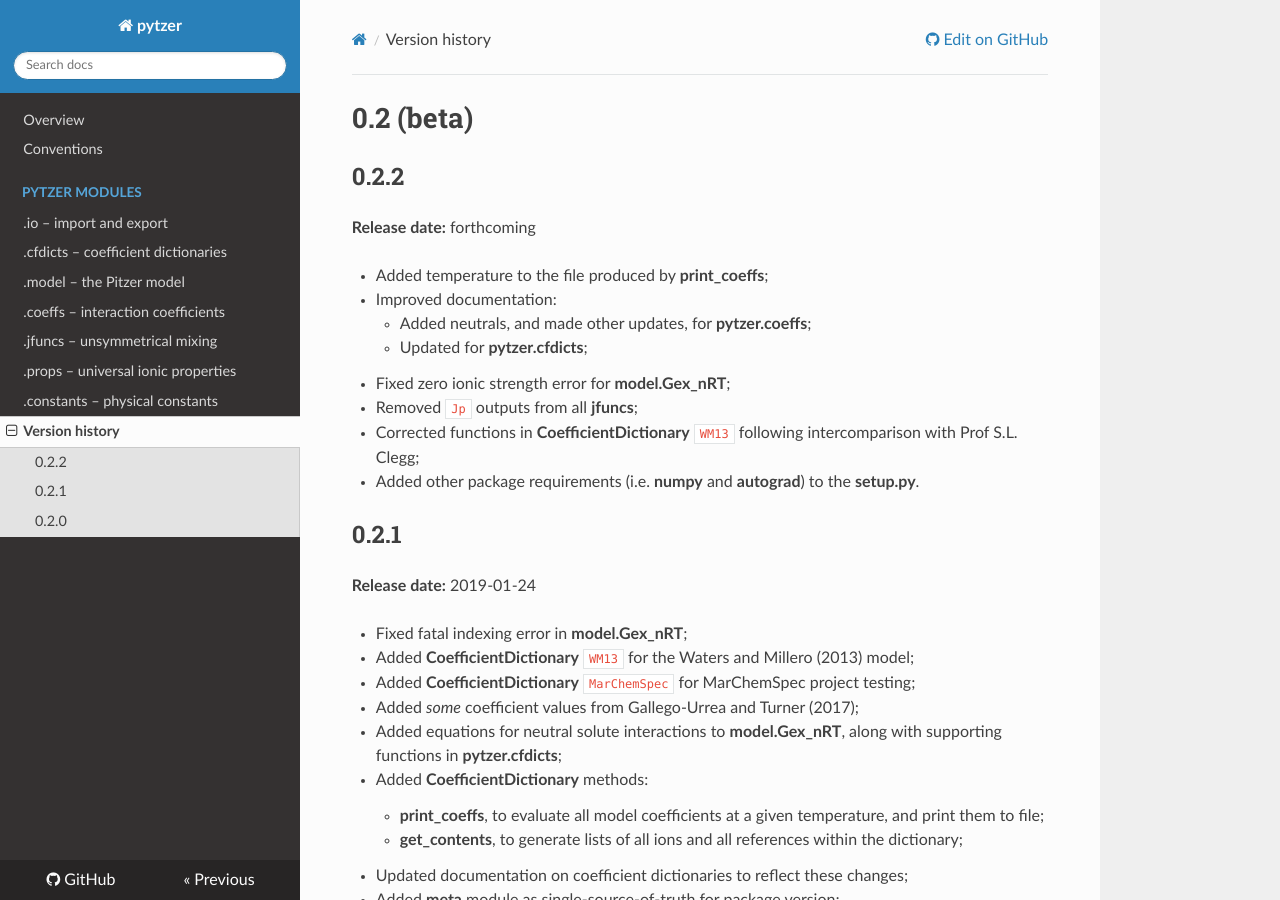
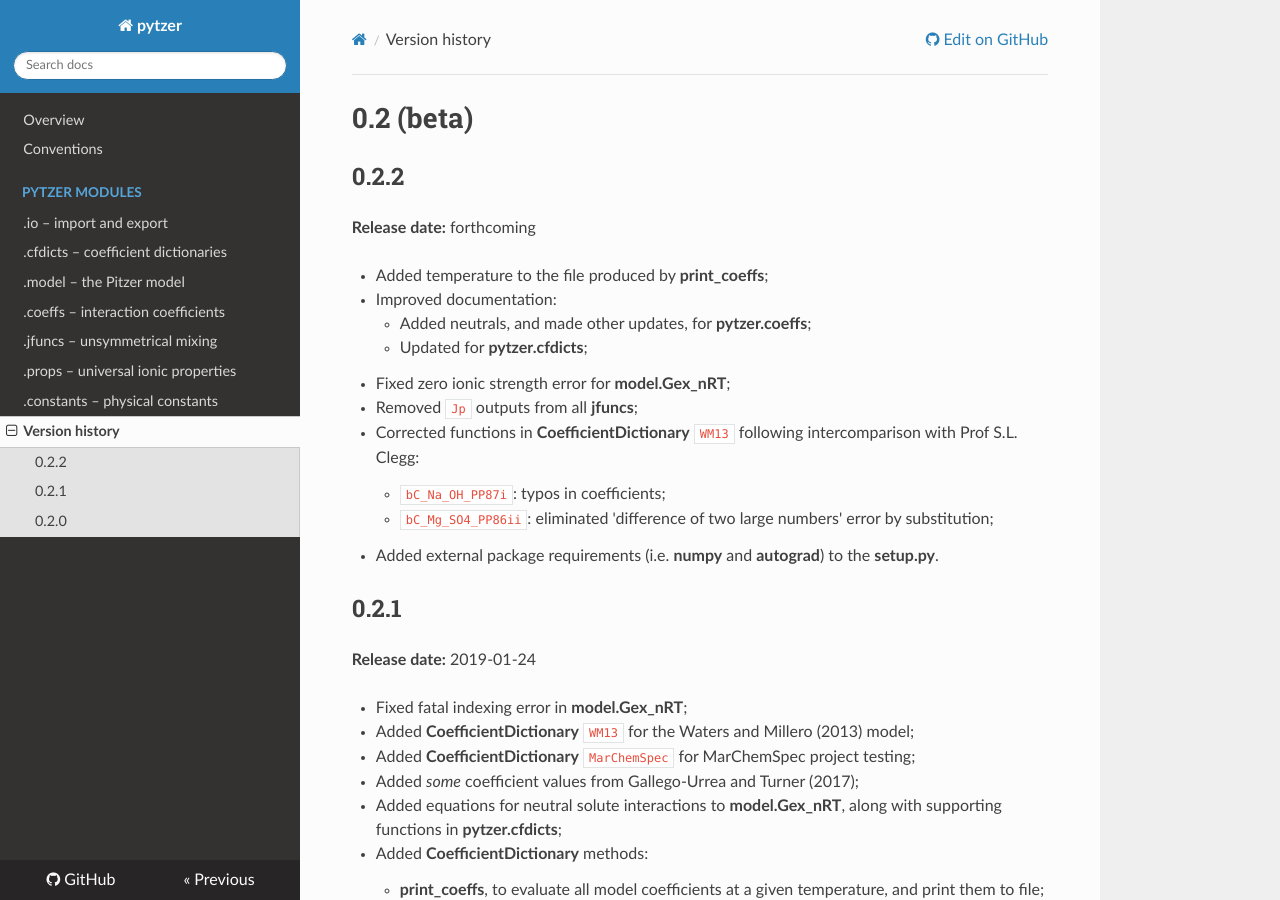
Before and after one commit to mvdh7/pytzer, an MkDocs documentation site: the page built from docs/version-history.md, in a window 1280 px wide and 900 px high. Built offline with MkDocs 1.6.1, drawn with Linux system fonts in a browser that asks for light colours; nearby versions of some CDN libraries.

Commit message:
Avoid difference of two large numbers error in bC_Mg_SO4_PP86ii

```diff
--- a/docs/version-history.md
+++ b/docs/version-history.md
@@ -11,8 +11,10 @@
     * Updated for **pytzer.cfdicts**;
   * Fixed zero ionic strength error for **model.Gex_nRT**;
   * Removed `Jp` outputs from all **jfuncs**;
-  * Corrected functions in **CoefficientDictionary** `WM13` following intercomparison with Prof S.L. Clegg;
-  * Added other package requirements (i.e. **numpy** and **autograd**) to the **setup.py**.
+  * Corrected functions in **CoefficientDictionary** `WM13` following intercomparison with Prof S.L. Clegg:
+    * `bC_Na_OH_PP87i`: typos in coefficients;
+    * `bC_Mg_SO4_PP86ii`: eliminated 'difference of two large numbers' error by substitution;
+  * Added external package requirements (i.e. **numpy** and **autograd**) to the **setup.py**.
 
 
 ## 0.2.1
```
Also changed, not shown: 1 other file.
